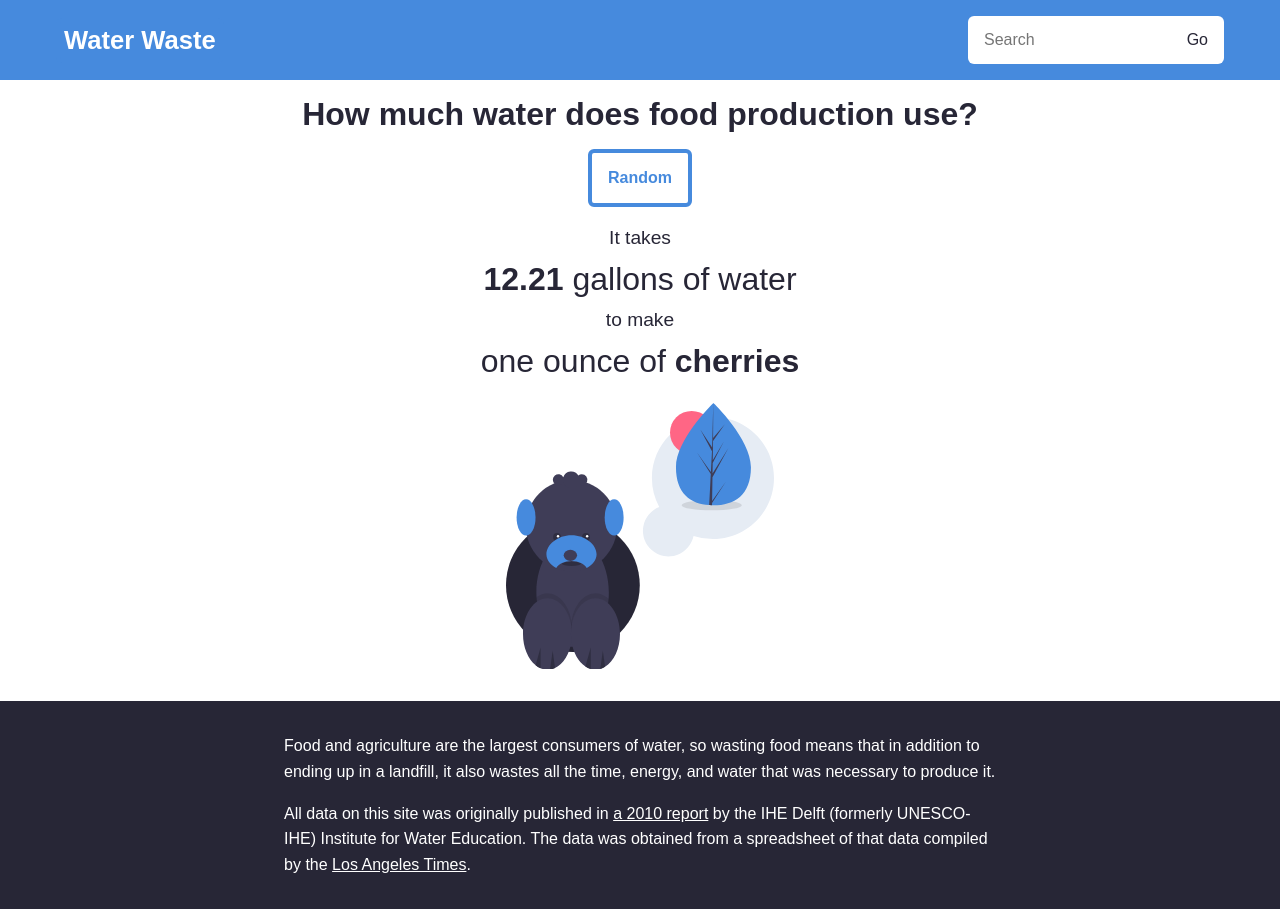
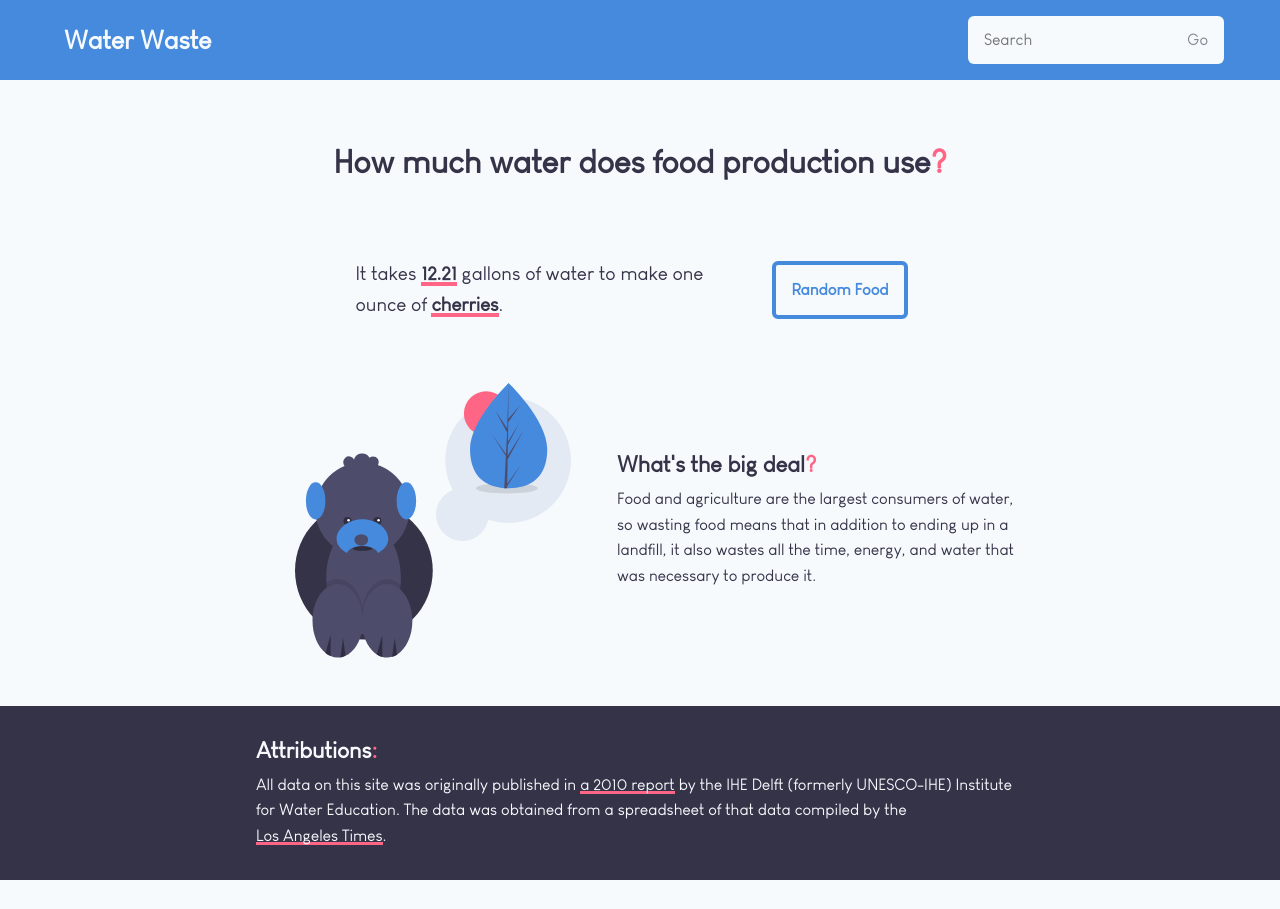
Before and after one commit to dczysz/water-waste, a Next.js app: page / in a window 1280 px wide. After the commit the page ends 880 px from the top, so only its background shows below. Built offline with nearby package versions, Linux system fonts and the light colour scheme.

Commit message:
Better styles all around

```diff
--- a/components/SearchBar.tsx
+++ b/components/SearchBar.tsx
@@ -175,8 +175,8 @@ const SearchBar = () => {
           width: 100%;
         }
         button:disabled {
-          color: var(--dark-gray);
           cursor: default;
+          opacity: 0.6;
         }
         .dropdown {
           display: none;
--- a/pages/index.tsx
+++ b/pages/index.tsx
@@ -13,39 +13,69 @@ const Index = () => {
 
   return (
     <Layout>
-      <div className="heading">
-        <h1>How much water does food production use?</h1>
+      <section className="heading">
+        <h1>
+          How much water does food production use
+          <span className="accent">?</span>
+        </h1>
+
+        <div className="horizontal-container random-content">
+          <div className="text">
+            <p>
+              It takes <span className="underline">{item.galPerOz}</span>{' '}
+              gallons of water to make one ounce of{' '}
+              <span className="underline">{item.name.toLowerCase()}</span>.
+            </p>
+          </div>
+
           <button
             onClick={() =>
               setItem(foods[Math.floor(Math.random() * foods.length)])
             }
           >
-          Random
+            Random Food
           </button>
-        <ItemInfo item={item} />
+        </div>
+
+        <div className="horizontal-container">
           <div className="graphic">
             <Graphic />
           </div>
+          <div className="text">
+            <h2>
+              What's the big deal<span className="accent">?</span>
+            </h2>
+            <p>
+              Food and agriculture are the largest consumers of water, so
+              wasting food means that in addition to ending up in a landfill, it
+              also wastes all the time, energy, and water that was necessary to
+              produce it.
+            </p>
           </div>
-      <section>
+        </div>
+      </section>
+
+      <section className="attributions">
         <article>
-          <p>
-            Food and agriculture are the largest consumers of water, so wasting
-            food means that in addition to ending up in a landfill, it also
-            wastes all the time, energy, and water that was necessary to produce
-            it.
-          </p>
+          <h2>
+            Attributions<span className="accent">:</span>
+          </h2>
           <p>
             All data on this site was originally published in{' '}
+            <span className="underline link">
+              {' '}
               <LinkBlank href="https://waterfootprint.org/media/downloads/Report47-WaterFootprintCrops-Vol2.pdf">
                 a 2010 report
-            </LinkBlank>{' '}
+              </LinkBlank>
+            </span>{' '}
             by the IHE Delft (formerly UNESCO-IHE) Institute for Water
             Education. The data was obtained from a spreadsheet of that data
             compiled by the{' '}
+            <span className="underline link">
               <LinkBlank href="https://graphics.latimes.com/food-water-footprint/">
                 Los Angeles Times
               </LinkBlank>
+            </span>
             .
           </p>
         </article>
@@ -53,29 +83,51 @@ const Index = () => {
 
       <style jsx>
         {`
+          .accent {
+            color: var(--red);
+          }
+          h2 + p:first-of-type {
+            margin-top: 0;
+          }
           .heading {
+            margin: 0 auto;
+            max-width: 800px;
             padding: 0 1rem;
             text-align: center;
           }
-          section {
-            background-color: var(--black);
-            padding: 1rem;
+          .heading .underline {
+            font-weight: bold;
           }
-          article {
-            color: var(--white);
-            margin: 0 auto;
-            margin: 0 auto;
-            max-width: 80ch;
+          .horizontal-container {
+            align-items: center;
+            display: flex;
+            flex-wrap: wrap;
+            justify-content: space-around;
+            margin: 1rem auto;
+            text-align: left;
+          }
+          .horizontal-container .text {
+            max-width: 400px;
+          }
+          .horizontal-container .text h2 {
+            margin-bottom: 0.5rem;
+          }
+          .random-content {
+            justify-content: center;
+          }
+          .random-content p {
+            font-size: 1.2rem;
+            margin: 0;
           }
           button {
             background-color: transparent;
-            border: none;
+            border: 4px solid var(--blue);
             border-radius: var(--br);
             color: var(--blue);
             cursor: pointer;
             font-weight: bold;
+            margin: 1rem;
             padding: 1rem;
-            border: 4px solid var(--blue);
           }
           button:focus {
             box-shadow: 0 0 0 4px var(--white), 0 0 0 8px var(--blue);
@@ -85,9 +137,17 @@ const Index = () => {
             color: var(--white);
           }
           .graphic {
+            max-width: 340px;
+            padding: 2rem;
+          }
+          .attributions {
+            background-color: var(--black);
+            padding: 1rem;
+          }
+          .attributions article {
+            color: var(--white);
             margin: 0 auto;
-            max-width: 300px;
-            padding: 0 1rem 2rem 1rem;
+            max-width: var(--bp-md);
           }
         `}
       </style>
--- a/styles.css
+++ b/styles.css
@@ -1,18 +1,24 @@
+@font-face {
+  font-family: 'Louis George Cafe';
+  src: local('Louis George Cafe'),
+    url(./assets/LouisGeorgeCafe.ttf) format('truetype');
+}
+
 :root {
-  --black: hsl(243, 17%, 18%);
+  --black: hsl(243, 17%, 24%);
   --blue: hsl(213, 69%, 57%);
   --bp-sm: 576px;
   --bp-md: 768px;
   --bp-lg: 992px;
   --bp-xl: 1200px;
   --br: 6px;
-  --bs: 0 6px 6px hsla(213, 92%, 10%, 26%), 0 10px 20px hsla(213, 92%, 10%, 19%);
-  --gray: hsl(243, 17%, 29%);
+  --bs: 0 6px 6px hsla(213, 92%, 10%, 14%), 0 10px 20px hsla(213, 92%, 10%, 8%);
+  --gray: hsl(243, 17%, 36%);
   --green: hsl(168, 92%, 44%);
-  --light-gray: hsl(213, 39%, 93%);
+  --light-gray: hsl(213, 39%, 92%);
   --max-width: var(--bp-xl);
   --red: hsl(348, 100%, 70%);
-  --white: hsl(0, 0%, 100%);
+  --white: hsl(213, 69%, 98%);
 }
 *,
 *::before,
@@ -25,14 +31,30 @@ html,
 body {
   box-sizing: border-box;
   color: var(--black);
-  font-family: Arial, Helvetica, sans-serif;
+  font-family: 'Louis George Cafe', Arial, Helvetica, sans-serif;
   font-size: 16px;
   margin: 0;
   padding: 0;
 }
+body {
+  background-color: var(--white);
+}
 h1,
+h2,
 p {
-  margin: 1rem 0;
+  margin: 1em 0;
+}
+h1 {
+  font-size: 2rem;
+  margin: 4rem 0;
+}
+h2 {
+  font-size: 1.4rem;
+  margin-top: 1rem;
+  margin-bottom: 0.5rem;
+}
+h3 {
+  font-size: 1.2rem;
 }
 p {
   line-height: 1.6;
@@ -50,6 +72,33 @@ button:focus {
 button {
   cursor: pointer;
 }
+a {
+  text-decoration: none;
+}
+
+.underline {
+  position: relative;
+  transition: color 0.1s;
+  white-space: nowrap;
+  z-index: 1;
+}
+.underline::before {
+  background-color: var(--red);
+  bottom: -0.1em;
+  content: '';
+  height: 0.2em;
+  left: 0;
+  position: absolute;
+  right: 0;
+  transition: height 0.1s;
+  z-index: -1;
+}
+.underline.link:hover {
+  color: var(--black);
+}
+.underline.link:hover::before {
+  height: 1.2em;
+}
 
 /* All media queries here until styled-jsx adds support */
 /* Tried styled-components but got FOUC */
```
Also changed, not shown: assets/LouisGeorgeCafe.ttf (added). Lines whose indentation alone changed are shown as unchanged.
